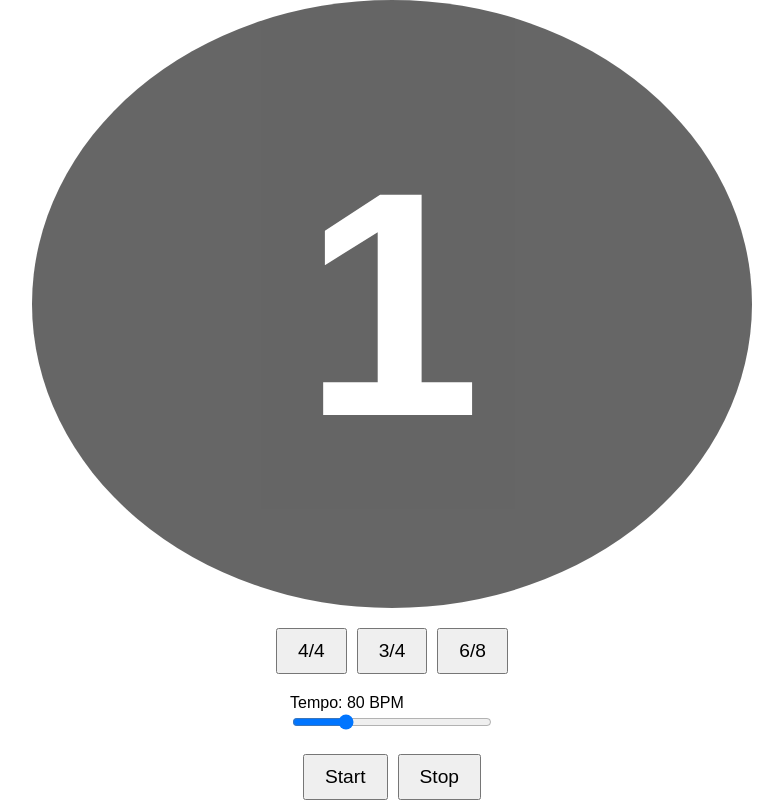
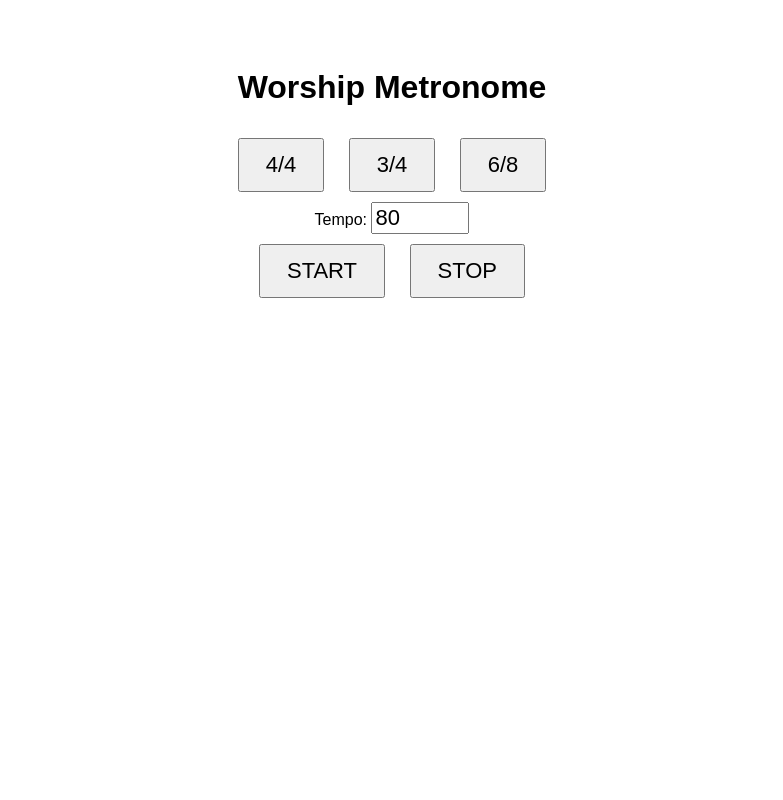
Before and after one commit to boazgeorge/beats, a plain HTML site: page index.html in a window 1280 px wide. Shown: the whole page, without its empty margins (248-1031 px from the left). Drawn offline with Linux system fonts and the light colour scheme.

Commit message:
Update index.html

```diff
--- a/index.html
+++ b/index.html
@@ -5,148 +5,103 @@
 <title>Worship Metronome</title>
 <style>
 body {
-        margin: 0;
+  font-family: Arial, sans-serif;
+  text-align: center;
+  padding-top: 40px;
   background: white;
-        display: flex;
-        justify-content: center;
-        align-items: center;
-        height: 100vh;
-        font-family: Arial, sans-serif;
-        flex-direction: column;
-        overflow: hidden;
 }
-    #circle {
-        width: 90vmin;
-        height: 90vmin;
-        border-radius: 50%;
-        background: black;
-        display: flex;
-        justify-content: center;
-        align-items: center;
-        color: white;
-        font-size: 40vmin;
+#beat {
+  font-size: 150px;
   font-weight: bold;
-        transition: all 0.07s linear;
-        opacity: 0.6;
-        user-select: none;
-        margin-bottom: 20px;
-    }
-    #controls {
-        display: flex;
-        flex-direction: column;
-        gap: 20px;
-        align-items: center;
-    }
-    .button-group {
-        display: flex;
-        gap: 10px;
+  margin-top: 40px;
 }
 button {
-        padding: 10px 20px;
-        font-size: 1.2rem;
-        cursor: pointer;
+  font-size: 22px;
+  padding: 12px 26px;
+  margin: 10px;
 }
-    input[type="range"] {
-        width: 200px;
+#tempo {
+  font-size: 26px;
+  margin-top: 20px;
 }
 </style>
 </head>
 <body>
 
-<div id="circle">1</div>
+<h1>Worship Metronome</h1>
 
-<div id="controls">
-    <div class="button-group">
-        <button onclick="setStyle('4/4')">4/4</button>
-        <button onclick="setStyle('3/4')">3/4</button>
-        <button onclick="setStyle('6/8')">6/8</button>
-    </div>
 <div>
-        <label>Tempo: <span id="bpm-display">80</span> BPM</label><br>
-        <input type="range" id="tempo-slider" min="40" max="200" value="80" oninput="changeTempo(this.value)">
-    </div>
-    <div class="button-group">
-        <button onclick="startMetronome()">Start</button>
-        <button onclick="stopMetronome()">Stop</button>
-    </div>
+  <button onclick="setSignature(4)">4/4</button>
+  <button onclick="setSignature(3)">3/4</button>
+  <button onclick="setSignature(6)">6/8</button>
 </div>
 
+<div>
+  <label>Tempo: </label>
+  <input type="number" id="bpm" value="80" min="40" max="200" style="font-size:22px;width:90px;">
+</div>
+
+<button onclick="startClick()">START</button>
+<button onclick="stopClick()">STOP</button>
+
+<div id="beat"></div>
+
 <script>
-    let bpm = 80;
-    let style = '3/4';
-    let beat = 1;
-    let beatsPerMeasure = 3;
-    let interval = (60 / bpm) * 1000;
-    let metronomeInterval = null;
+let interval;
+let signature = 4;
+let count = 1;
+let countdownBar = 1; // 1-bar then final bar
+let mode = "countdown";
 
-    const circle = document.getElementById("circle");
-    const bpmDisplay = document.getElementById("bpm-display");
-
-    function setStyle(newStyle) {
-        style = newStyle;
-        if (style === '3/4') beatsPerMeasure = 3;
-        else if (style === '4/4') beatsPerMeasure = 4;
-        else if (style === '6/8') beatsPerMeasure = 6;
-        beat = 1;
-        updateInterval();
+function setSignature(sig) {
+  signature = sig;
 }
 
-    function changeTempo(value) {
-        bpm = value;
-        bpmDisplay.textContent = bpm;
-        updateInterval();
+function startClick() {
+  stopClick();
+  const bpm = document.getElementById("bpm").value;
+  const ms = (60 / bpm) * 1000;
+
+  count = 1;
+  countdownBar = 1;
+  mode = "countdown";
+
+  document.getElementById("beat").innerText = "READY";
+
+  setTimeout(() => {
+    interval = setInterval(tick, ms);
+  }, 800);
 }
 
-    function updateInterval() {
-        if (metronomeInterval) {
-            clearInterval(metronomeInterval);
-            metronomeInterval = setInterval(flash, getInterval());
+function stopClick() {
+  clearInterval(interval);
+  document.getElementById("beat").innerText = "";
+}
+
+function tick() {
+  if (mode === "countdown") {
+    document.getElementById("beat").innerText = count;
+
+    if (count === signature) {
+      if (countdownBar === 1) {
+        countdownBar = 2;
+        count = 1;
+        return;
+      } else {
+        // SWITCH TO NORMAL METRONOME
+        mode = "normal";
+        count = 1;
+        document.getElementById("beat").innerText = "1";
+        return;
       }
     }
-
-    function getInterval() {
-        if (style === '6/8') return (60 / bpm) * 1000 / 2; // feels like 2 main beats
-        else return (60 / bpm) * 1000;
+    count++;
   }
-
-    function flash() {
-        circle.textContent = beat;
-
-        // Highlight main beats
-        if ((style === '3/4' && beat === 1) ||
-            (style === '4/4' && beat === 1) ||
-            (style === '6/8' && (beat === 1 || beat === 4))) {
-            circle.style.background = "red";
-            circle.style.opacity = "1";
-            circle.style.transform = "scale(1.25)";
-        } else {
-            circle.style.background = "black";
-            circle.style.opacity = "0.85";
-            circle.style.transform = "scale(1.15)";
-        }
-
-        // Reset after flash
-        setTimeout(() => {
-            circle.style.opacity = "0.6";
-            circle.style.transform = "scale(1)";
-        }, 120);
-
-        beat = beat === beatsPerMeasure ? 1 : beat + 1;
-    }
-
-    function startMetronome() {
-        if (!metronomeInterval) {
-            beat = 1; // reset to start
-            metronomeInterval = setInterval(flash, getInterval());
-        }
-    }
-
-    function stopMetronome() {
-        if (metronomeInterval) {
-            clearInterval(metronomeInterval);
-            metronomeInterval = null;
-            circle.style.opacity = "0.6";
-            circle.style.transform = "scale(1)";
+  else {
+    // NORMAL METRONOME LOOP
+    document.getElementById("beat").innerText = count;
+    count++;
+    if (count > signature) count = 1;
   }
 }
 </script>
```
Lines whose indentation alone changed are shown as unchanged.
